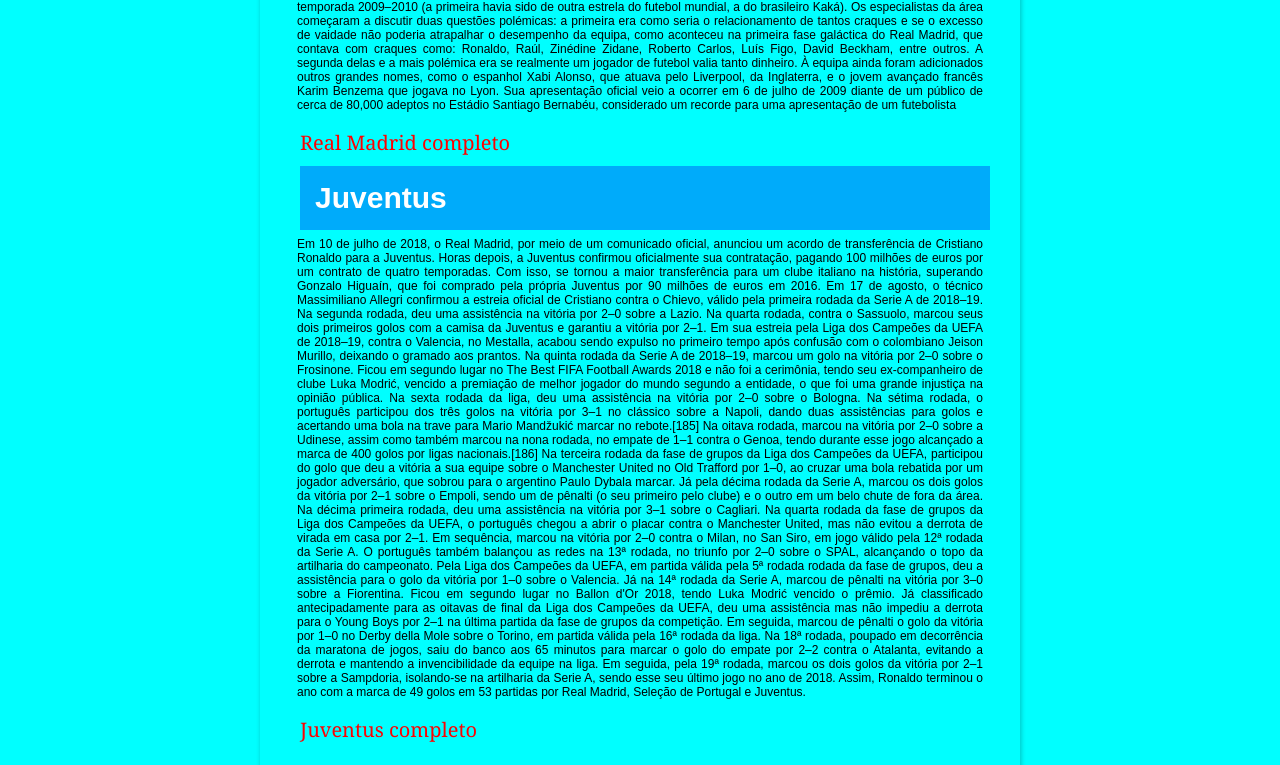
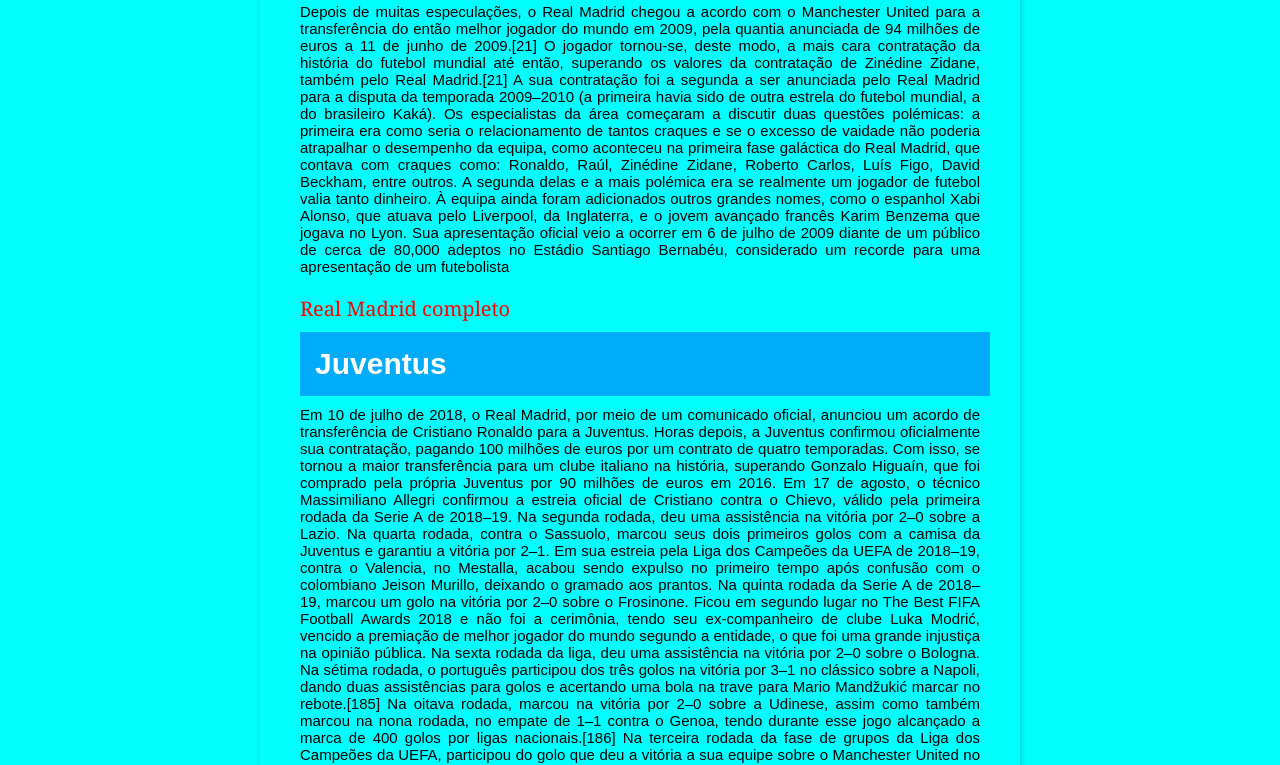
Before and after one commit to victorsalves99/homenagem-cr7, a plain HTML site: page paginas/club.html in a window 1280 px wide. Shown: the part 738-1503 px from the top of the page. Drawn offline with Linux system fonts and the light colour scheme.

Commit message:
atualização

```diff
--- a/estilo/stilo.css
+++ b/estilo/stilo.css
@@ -110,15 +110,16 @@ strong{
 }
 p{
     font-family: Arial, Helvetica, sans-serif;
-    font-size: 12px;
+    font-size: 15px;
     font-weight: 400;
     color: black;
     text-align: justify;
     margin: auto;
-    min-width: 300px;
+    min-width: 280px;
     max-width: 700px;
-    padding: 2px;
+    padding: auto;
     margin: 5px 5px;
+    padding: 5px;
 }
 
 img{
@@ -137,7 +138,7 @@ footer p {
     text-align: center;
     font-family: Arial, Helvetica, sans-serif;
     color: white;
-    min-width: 300px;
+    min-width: 280px;
     max-width: 720px;
     font-size: 20px;
     font-weight: bold;
--- a/paginas/club.html
+++ b/paginas/club.html
@@ -13,7 +13,7 @@
     <header>
         <a href="../index.html">
             <h1>Cristiano Ronaldo</h1>
-            <p>A maquina construida para vencer</p>
+
         </a>
     </header>
     <nav>
```
Also changed, not shown: paginas/familia.html (+1 -1 lines), paginas/historia.html (+1 -1 lines), paginas/selecao.html (+1 -1 lines).
